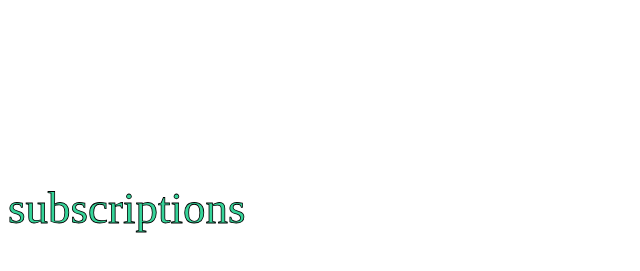
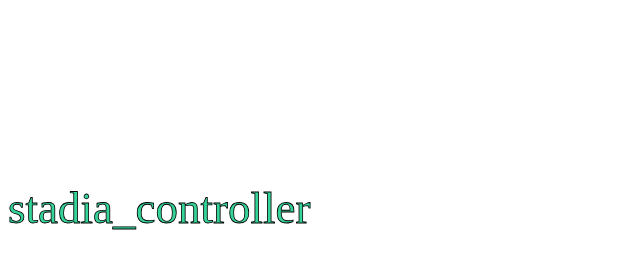
Before and after one commit to raquelindia/budgeting-tool, a plain HTML site: page nav.html in a window 1280 px wide. Shown: the part 529-800 px from the top of the page, without its empty margins (0-640 px from the left). Drawn offline with Linux system fonts and the light colour scheme.

Commit message:
nav button

```diff
--- a/nav.html
+++ b/nav.html
@@ -31,7 +31,7 @@
             <div>
                 <a ng-href="#!subscriptions">
                     <div class="flex flex-col">
-                        <div class="flex flex-row justify-center text-blue-400" id="subscriptions-logo"><span class="material-symbols-outlined"  style="font-size: 45px">subscriptions</span></div>
+                        <div class="flex flex-row justify-center text-blue-400" id="subscriptions-logo"><span class="material-symbols-outlined"  style="font-size: 45px">stadia_controller</span></div>
                         <!-- <div class="nav-link-title text-red-500"><p class="lg:text-xl md:text-lg text-sm tracking-wider" id="nav-subscriptions">Subscriptions</p></div> -->
                     </div>
                 </a>
```
